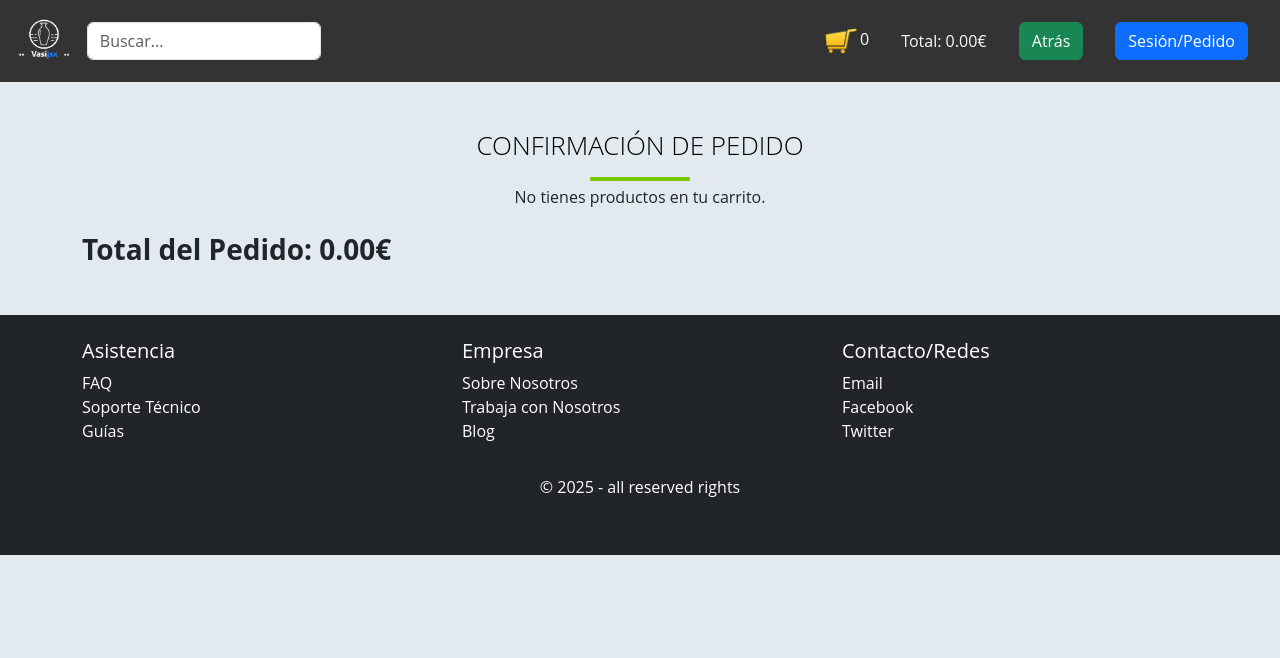
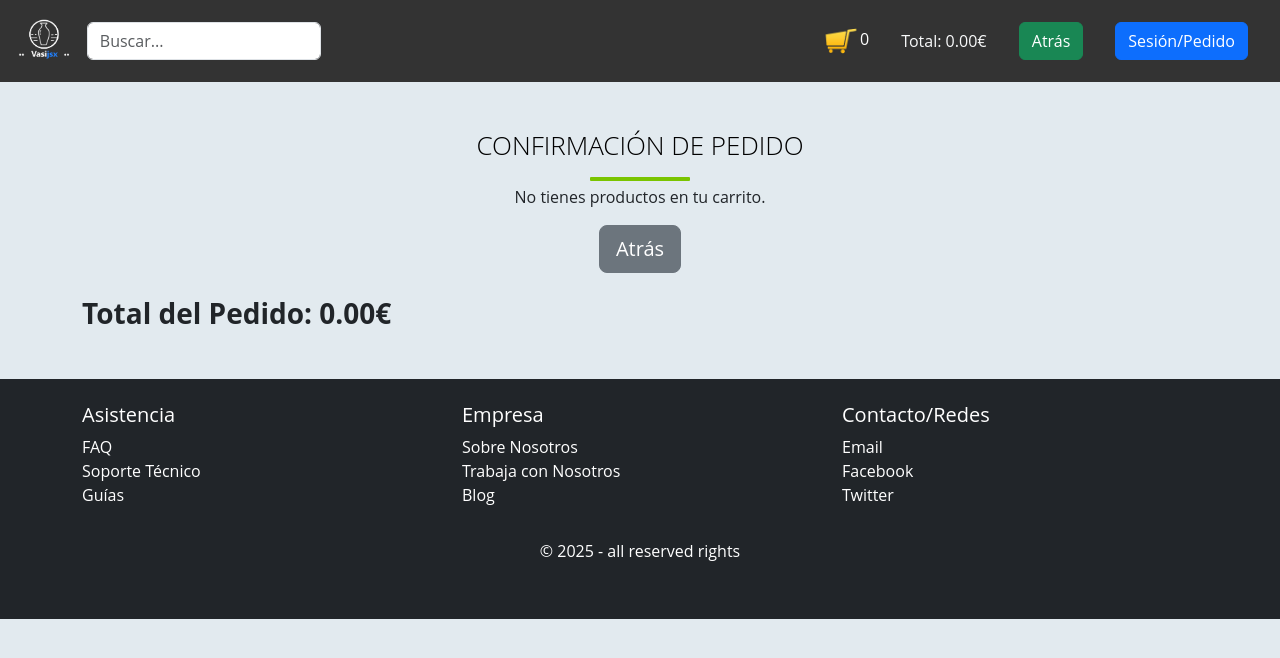
Before and after one commit to Avertcoiin/DSM_React_webbap, a React (Vite) app in the folder ReactWebbap/: page /order-confirm in a window 1280 px wide. Shown: the top 658 px of the page. Built offline with nearby package versions, Linux system fonts and the light colour scheme.

Commit message:
He añadido un botón de ir atrás cuando el carrito esté vacío para hacerlo todo más intuitivo

```diff
--- a/ReactWebbap/src/components/ProductCarrousel.jsx
+++ b/ReactWebbap/src/components/ProductCarrousel.jsx
@@ -49,6 +49,8 @@
         precio: product.precio,
         cantidad: newCantidad,
         archivo: product.archivo,
+        tiempoEnv: product.tiempoEnv,
+        uds: product.uds,
       });
 
       return { ...prev, [id]: newCantidad }; // Actualizamos el estado `cantidadProductos`
@@ -68,6 +70,8 @@
         precio: product.precio,
         cantidad: newCantidad,
         archivo: product.archivo,
+        tiempoEnv: product.tiempoEnv,
+        uds: product.uds,
       });
 
       return { ...prev, [id]: newCantidad }; // Actualizamos el estado `cantidadProductos`
--- a/ReactWebbap/src/pages/OrderConfirm.jsx
+++ b/ReactWebbap/src/pages/OrderConfirm.jsx
@@ -16,7 +16,13 @@
 
       {/* Si el carrito está vacío */}
       {cartItems.length === 0 ? (
-        <p className="text-center">No tienes productos en tu carrito.</p>
+        <div className="d-flex flex-column align-items-center">
+          <p className="text-center">No tienes productos en tu carrito.</p>
+          <button type="button" className="btn btn-secondary btn-lg" onClick={() => navigate(-1)}>
+            Atrás
+          </button>
+        </div>
+
       ) : (
         <div className="row">
           {/* Columna de la izquierda (productos) */}
```
